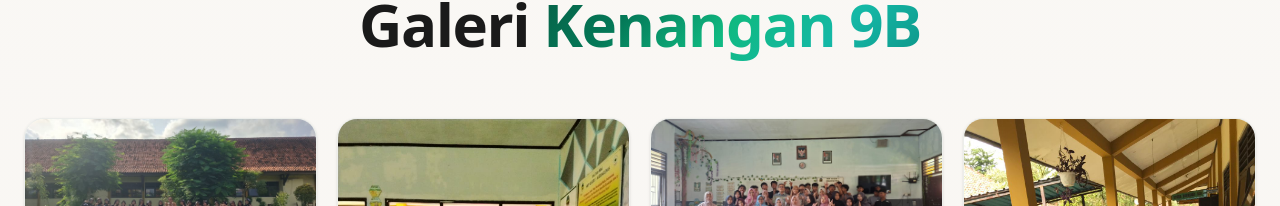
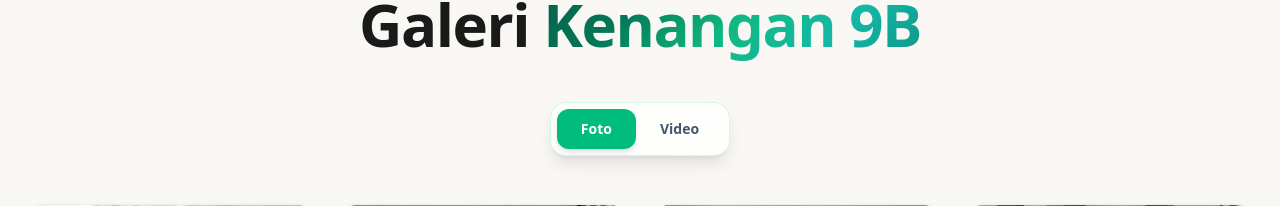
Before and after one commit to HILHAMZGIT/web-kelas-9, a Next.js app: page /galeri in a window 1280 px wide. Shown: the part 151-357 px from the top of the page. Built offline with nearby package versions, Linux system fonts and the light colour scheme; no server answers.

Commit message:
fix: perbaiki bug scroll navbar dan tambahkan tab Foto & Video di Galeri

```diff
--- a/src/app/galeri/page.js
+++ b/src/app/galeri/page.js
@@ -3,7 +3,7 @@
 import { useState, useEffect } from "react";
 import Image from "next/image";
 import { motion, AnimatePresence } from "framer-motion";
-import { X, ZoomIn } from "lucide-react";
+import { X, ZoomIn, Lock, Clock } from "lucide-react";
 
 // Menyiapkan array angka 1 sampai 18 untuk mapping gambar otomatis
 const images = Array.from({ length: 18 }, (_, i) => i + 1);
@@ -74,6 +74,7 @@ function Lightbox({ num, onClose }) {
 
 export default function GaleriPage() {
   const [selectedImage, setSelectedImage] = useState(null);
+  const [activeTab, setActiveTab] = useState("foto");
 
   return (
     <div className="relative min-h-screen bg-gradient-to-b from-[#faf8f5] to-[#f5f2ed] page-shell pt-24 pb-32">
@@ -81,7 +82,7 @@ export default function GaleriPage() {
 
         {/* Header Estetik Emerald/Tosca */}
         <motion.div
-          className="text-center mb-16"
+          className="text-center mb-12"
           initial={{ opacity: 0, y: -20 }}
           animate={{ opacity: 1, y: 0 }}
           transition={{ duration: 0.8, ease: [0.23, 1, 0.32, 1] }}
@@ -94,6 +95,47 @@ export default function GaleriPage() {
           </h1>
         </motion.div>
 
+        {/* Tab Menu */}
+        <motion.div
+          className="flex justify-center mb-12"
+          initial={{ opacity: 0, y: 10 }}
+          animate={{ opacity: 1, y: 0 }}
+          transition={{ delay: 0.2, duration: 0.6 }}
+        >
+          <div className="inline-flex bg-white/80 backdrop-blur-xl rounded-2xl p-1.5 border border-emerald-200/50 shadow-lg">
+            <button
+              onClick={() => setActiveTab("foto")}
+              className={`px-6 py-2.5 rounded-xl text-sm font-bold transition-all duration-300 ${
+                activeTab === "foto"
+                  ? "bg-emerald-500 text-white shadow-md"
+                  : "text-slate-600 hover:text-emerald-600 hover:bg-emerald-50"
+              }`}
+            >
+              Foto
+            </button>
+            <button
+              onClick={() => setActiveTab("video")}
+              className={`px-6 py-2.5 rounded-xl text-sm font-bold transition-all duration-300 ${
+                activeTab === "video"
+                  ? "bg-emerald-500 text-white shadow-md"
+                  : "text-slate-600 hover:text-emerald-600 hover:bg-emerald-50"
+              }`}
+            >
+              Video
+            </button>
+          </div>
+        </motion.div>
+
+        {/* Tab Content */}
+        <AnimatePresence mode="wait">
+          {activeTab === "foto" ? (
+            <motion.div
+              key="foto"
+              initial={{ opacity: 0, y: 20 }}
+              animate={{ opacity: 1, y: 0 }}
+              exit={{ opacity: 0, y: -20 }}
+              transition={{ duration: 0.4 }}
+            >
               {/* Responsive Masonry Grid: 2 kolom di HP, 3 di Tablet, 4 di Desktop */}
               <div className="columns-2 md:columns-3 lg:columns-4 gap-3 sm:gap-5 space-y-3 sm:space-y-5">
                 {images.map((num, i) => (
@@ -106,10 +148,6 @@ export default function GaleriPage() {
                     custom={i}
                     onClick={() => setSelectedImage(num)}
                   >
-              {/*
-                Menggunakan width=0 & height=0 dengan style={{ width: '100%', height: 'auto' }}
-                adalah trik Next.js Image terbaik untuk menjaga Aspect Ratio asli gambar dalam layout Masonry.
-              */}
                     <Image
                       src={`/Gallery/${num}.jpeg`}
                       alt={`Kenangan 9B ${num}`}
@@ -133,6 +171,63 @@ export default function GaleriPage() {
                   </motion.div>
                 ))}
               </div>
+            </motion.div>
+          ) : (
+            <motion.div
+              key="video"
+              initial={{ opacity: 0, y: 20 }}
+              animate={{ opacity: 1, y: 0 }}
+              exit={{ opacity: 0, y: -20 }}
+              transition={{ duration: 0.4 }}
+              className="flex items-center justify-center"
+            >
+              {/* Video Coming Soon Placeholder */}
+              <div className="relative w-full max-w-2xl mx-auto">
+                <div className="relative rounded-3xl bg-gradient-to-br from-slate-100 to-slate-50 border border-slate-200/50 p-12 sm:p-16 text-center shadow-xl overflow-hidden">
+                  {/* Background Pattern */}
+                  <div className="absolute inset-0 opacity-5">
+                    <div className="absolute top-0 left-0 w-40 h-40 bg-emerald-500 rounded-full blur-3xl" />
+                    <div className="absolute bottom-0 right-0 w-40 h-40 bg-tosca-500 rounded-full blur-3xl" />
+                  </div>
+
+                  {/* Lock Icon */}
+                  <motion.div
+                    initial={{ scale: 0 }}
+                    animate={{ scale: 1 }}
+                    transition={{ delay: 0.3, type: "spring", bounce: 0.5 }}
+                    className="relative z-10 mx-auto mb-6"
+                  >
+                    <div className="h-20 w-20 rounded-2xl bg-gradient-to-br from-emerald-500 to-tosca-600 flex items-center justify-center shadow-lg">
+                      <Lock className="h-10 w-10 text-white" />
+                    </div>
+                  </motion.div>
+
+                  {/* Text */}
+                  <motion.div
+                    initial={{ opacity: 0, y: 10 }}
+                    animate={{ opacity: 1, y: 0 }}
+                    transition={{ delay: 0.4, duration: 0.6 }}
+                    className="relative z-10"
+                  >
+                    <h2 className="text-2xl sm:text-3xl font-black text-[#1a1a1a] mb-3">
+                      Video <span className="gradient-text-warm">Coming Soon</span>
+                    </h2>
+                    <p className="text-sm sm:text-base text-[#718096] max-w-md mx-auto leading-relaxed">
+                      Kami sedang menyiapkan video kenangan spesial untuk kelas 9B.
+                      Stay tuned untuk update terbaru!
+                    </p>
+                    <div className="mt-6 flex items-center justify-center gap-2">
+                      <Clock className="h-4 w-4 text-emerald-500" />
+                      <span className="text-xs font-semibold text-emerald-600 uppercase tracking-wider">
+                        Segera Hadir
+                      </span>
+                    </div>
+                  </motion.div>
+                </div>
+              </div>
+            </motion.div>
+          )}
+        </AnimatePresence>
       </div>
 
       {/* Lightbox / Modal Overlay (Hanya muncul jika ada foto yang dipilih) */}
--- a/src/components/Navbar.js
+++ b/src/components/Navbar.js
@@ -105,7 +105,7 @@ export default function Navbar() {
           <div className="absolute right-0 top-0 bottom-0 w-10 bg-gradient-to-l from-white/90 via-white/50 to-transparent pointer-events-none z-10" />
           <div className="absolute left-0 top-0 bottom-0 w-4 bg-gradient-to-r from-white/90 to-transparent pointer-events-none z-10" />
 
-          <div className="flex items-center justify-start gap-1.5 overflow-x-auto no-scrollbar snap-x snap-mandatory py-2 px-4">
+          <div className="flex items-center justify-start gap-1.5 overflow-x-auto overscroll-x-contain no-scrollbar snap-x snap-mandatory py-2 px-4">
             {navItems.map((item) => {
               const Icon = item.icon;
               const isActive = pathname === item.href;
```
Lines whose indentation alone changed are shown as unchanged.
